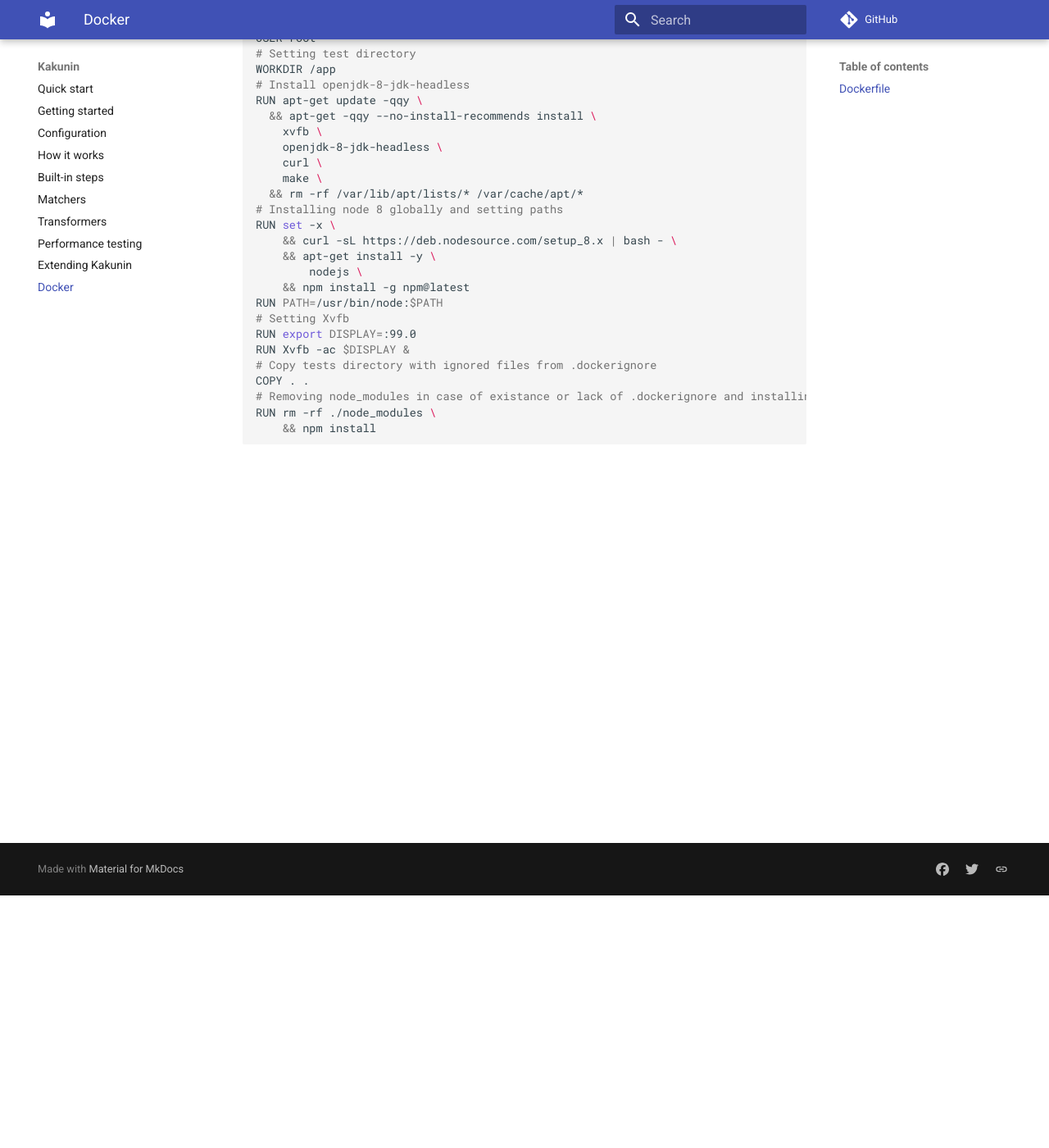
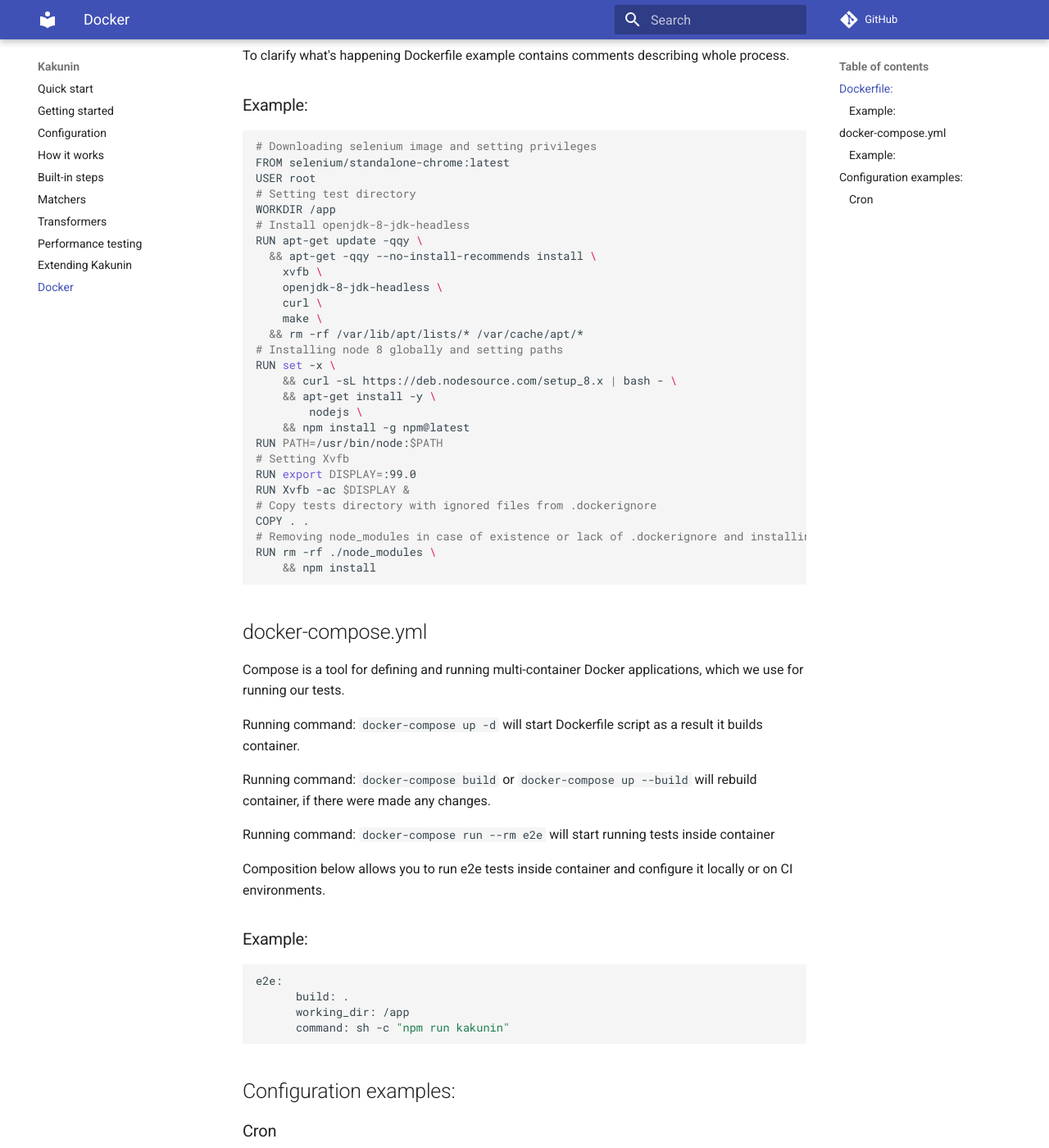
Before and after one commit to TheSoftwareHouse/Kakunin, an MkDocs documentation site: the page built from docs-src/docker.md, in a window 1280 px wide and 1400 px high, scrolled down 308 px. Shown: the whole window at 82% size. Built offline with MkDocs 1.6.1 and Material for MkDocs 9.7.7, drawn with Linux system fonts in a browser that asks for light colours; comment, search, counter and statistics services are not loaded; old or Windows-style settings are respelled for this version of MkDocs; some of the changed text lies outside the part shown.

Commit message:
add docs for Dockerfile and docker-compose examples, also additional configuration examples

````diff
--- a/docs-src/docker.md
+++ b/docs-src/docker.md
@@ -1,8 +1,16 @@
 # Docker for Kakunin tests
 
-This section will walk through how to build your own docker image for your tests.
+This section will walk you through building your own docker image for your tests.
 
-## Dockerfile
+## Dockerfile:
+
+This file is responsible for building whole environment for our e2e tests.
+It will allow you to run tests on local and CI environments,
+by configuring and coping whole project inside container.
+
+To clarify what's happening Dockerfile example contains comments describing whole process.
+
+### Example:
 ```bash
 # Downloading selenium image and setting privileges
 FROM selenium/standalone-chrome:latest
@@ -29,7 +37,53 @@
 RUN Xvfb -ac $DISPLAY &
 # Copy tests directory with ignored files from .dockerignore
 COPY . .
-# Removing node_modules in case of existance or lack of .dockerignore and installing from package.json
+# Removing node_modules in case of existence or lack of .dockerignore and installing from package.json
 RUN rm -rf ./node_modules \
     && npm install
 ```
+
+## docker-compose.yml
+
+Compose is a tool for defining and running multi-container Docker applications, which we use
+for running our tests.
+
+Running command: ``docker-compose up -d`` will start Dockerfile script as a result it builds container.
+
+Running command: ``docker-compose build `` or ``docker-compose up --build`` will
+rebuild container, if there were made any changes.
+
+Running command: ``docker-compose run --rm e2e`` will start running tests inside container
+
+
+Composition below allows you to run e2e tests inside container and configure it locally or
+on CI environments.
+
+
+### Example:
+```bash
+e2e:
+      build: .
+      working_dir: /app
+      command: sh -c "npm run kakunin"
+```
+
+## Configuration examples:
+
+### Cron
+
+Edit cron crontab -e. Remember to always use full paths.
+
+``25 4 * * * cd /path/to/e2e && /usr/local/bin/docker-compose run --rm e2e``
+Or if you use custom script as proxy
+
+Command to run script
+```
+25 4 * * * /path/to/e2e-script.sh
+```
+Bash script:
+```bash
+#!/usr/bin/env bash
+
+cd /path/to/e2e
+/usr/local/bin/docker-compose run --rm e2e
+```
````
Also changed, not shown: docs/docker/index.html (+173 -60 lines), templates/DOCKER.md (deleted, +0 -41 lines), docs/search/search_index.json, 4 other files.
